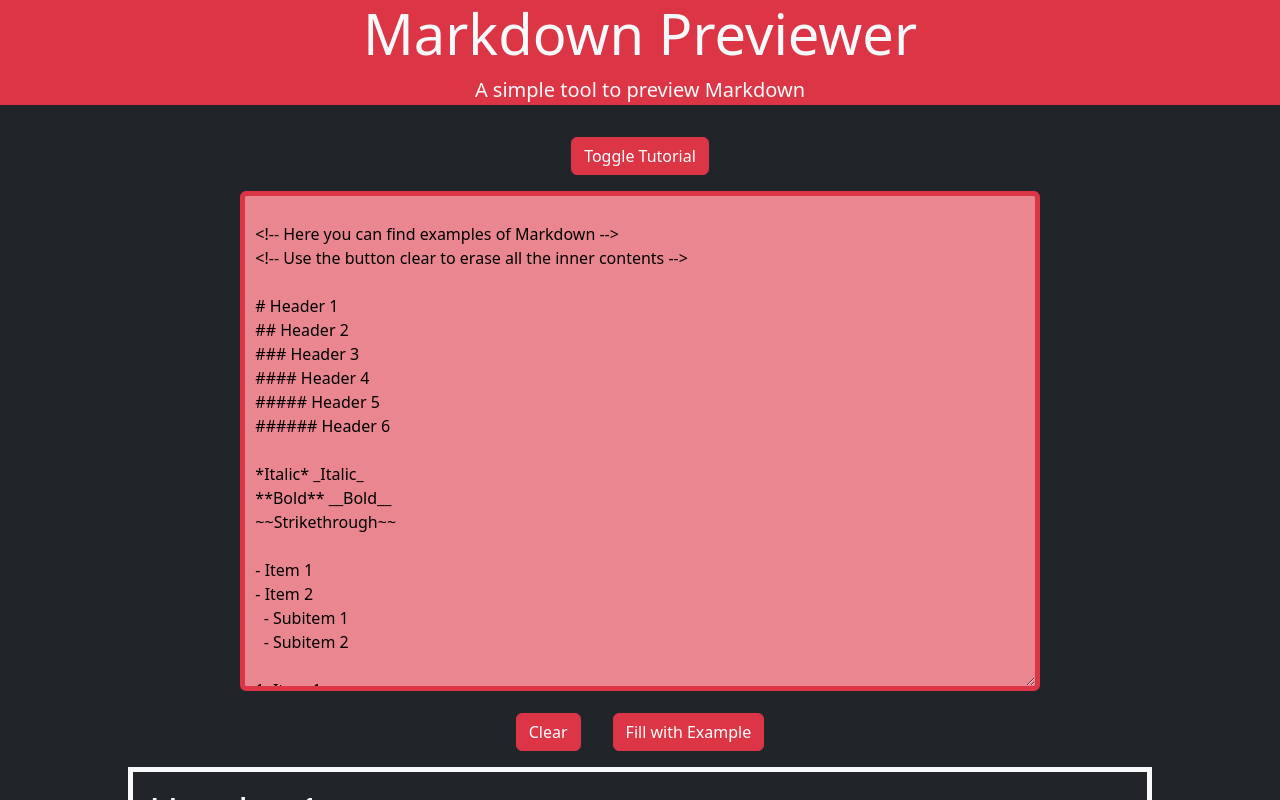
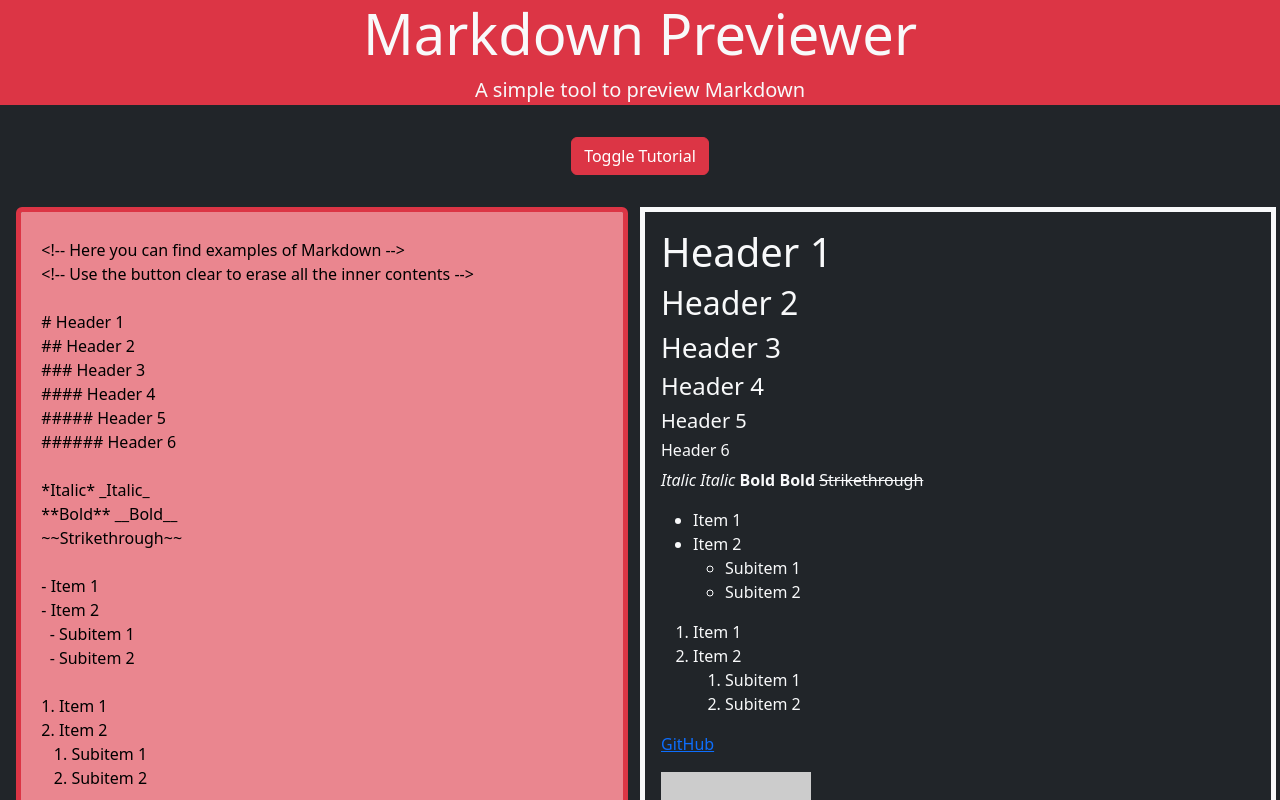
Before and after one commit to Gabriel-QnS/markdown, a React (Create React App) app: page / in a window 1280 px wide. Shown: the top 800 px of the page. Built offline with nearby package versions, Linux system fonts and the light colour scheme.

Commit message:
refactor: enhance layout and styling of MarkdownPreviewer component

```diff
--- a/src/App.js
+++ b/src/App.js
@@ -49,7 +49,17 @@ function MarkdownPreviewer() {
   function RenderText({ text }) {
     const parsed = marked.parse(text);
     return (
-      <div id="preview" className='text-start border border-light border-5 m-auto p-3' dangerouslySetInnerHTML={useState? {__html: parsed} : marked.parse(initialText)}></div>
+      <div id="preview" className='text-start border border-light border-5 m-auto p-3 col-6' value={
+        text?
+        {__html: parsed} :
+        {__html: marked.parse(initialText)}
+      }
+      dangerouslySetInnerHTML={
+        text?
+        {__html: parsed} :
+        {__html: marked.parse(initialText)}
+      }
+        ></div>
     )
   };
 
@@ -63,7 +73,7 @@ function MarkdownPreviewer() {
     }
 
     return (
-      <div className='d-flex justify-content-center'>
+      <div className='d-flex flex-row justify-content-center col col-12 align-items-center'>
         <button className='btn btn-danger m-3' onClick={clearText}>Clear</button>
         <button className='btn btn-danger m-3' onClick={fillText}>Fill with Example</button>
       </div>
@@ -71,11 +81,17 @@ function MarkdownPreviewer() {
   }
 
   return (
-    <div>
-      <MarkdownTutorial />
-      <textarea className='border rounded border-5 border-danger text-left' value={text} id="editor" onChange={handleChange} />
-      <ControlPanel />
-      <RenderText text={text} />
+    <div id="markdown-app" className='row p-3'>
+      <div id="editorWrap" className='col d-flex flex-column'>
+        <textarea
+          className='border rounded border-5 border-danger text-left container flex-grow-1'
+          value={text}
+          id="editor"
+          onChange={handleChange}
+        />
+        <ControlPanel />
+      </div>
+      <RenderText text={text}/>
     </div>
   )};
 
@@ -83,6 +99,7 @@ function App() {
   return (
     <div className="App flex flex-column justify-content-center align-items-center">
       <Header />
+      <MarkdownTutorial />
       <MarkdownPreviewer />
       <Footer />
     </div>
--- a/src/App.scss
+++ b/src/App.scss
@@ -1,5 +1,7 @@
 @import '../node_modules/bootstrap/scss/bootstrap.scss';
 @import './markdownTutorial.scss';
+
+*{box-sizing: border-box;}
 
 :root{
   --red1: #ff0000;
@@ -46,11 +48,6 @@
 
 #editor{
   background-color: $red-300;
-  min-width: 200px;
-  width: 70vw;
-  max-width: 800px;
-  min-height: 500px;
-  height: 50vh;
 }
 
 #editor::-webkit-scrollbar {
@@ -74,8 +71,16 @@
 
 #preview{
   background-color: $gray-900;
-  width: 90vw;
-  max-width: 1024px;
-  height: 90vh;
-  min-height: 800px;
 }
+
+@media (min-width: 768px) {
+
+  // #markdown-app{
+
+  // }
+
+  #editorWrap, #preview {
+    min-height: 50vh;
+    max-height: 100%
+  }
+}
```
